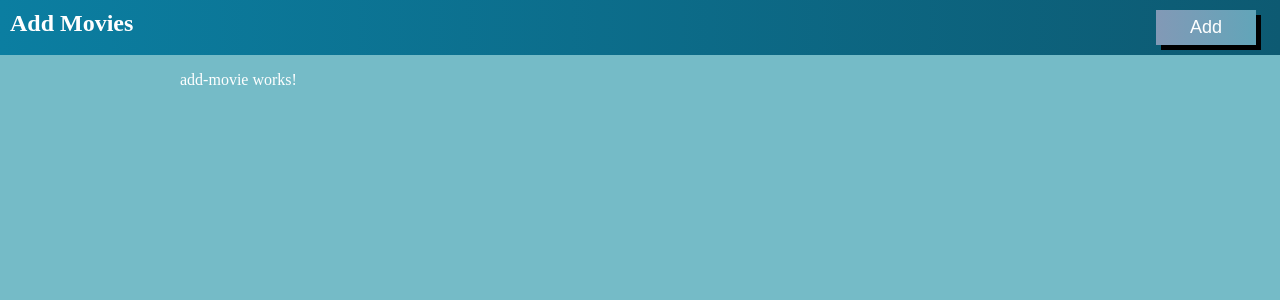
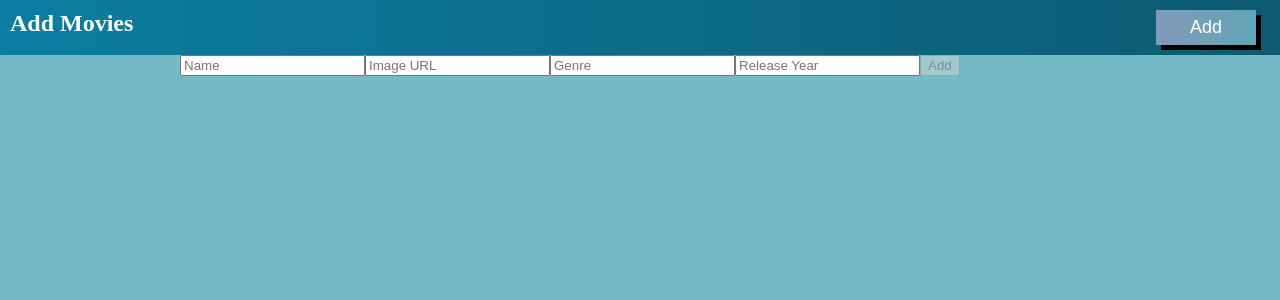
Before and after one commit to sjkadali/angular-rxjs-app, an Angular app in the folder movie-app/: page /movies in a window 1280 px wide. Both pictures are taken after a click on the button "Add". Shown: the top 300 px of the page. Built offline with nearby package versions, Linux system fonts and the light colour scheme; data requests are answered from the project's data file.

Commit message:
Added add-movie form

```diff
--- a/movie-app/src/app/app.module.ts
+++ b/movie-app/src/app/app.module.ts
@@ -5,7 +5,6 @@ import { HttpClientModule } from '@angular/common/http';
 import { AppRoutingModule } from './app-routing.module';
 import { AppComponent } from './app.component';
 import { NavbarComponent } from './navbar/navbar.component';
-import { ReactiveFormsModule } from '@angular/forms';
 
 @NgModule({
   declarations: [
@@ -15,8 +14,7 @@ import { ReactiveFormsModule } from '@angular/forms';
   imports: [
     BrowserModule,
     AppRoutingModule,
-    HttpClientModule,
-    ReactiveFormsModule
+    HttpClientModule
   ],
   providers: [],
   bootstrap: [AppComponent]
--- a/movie-app/src/app/movie/add-movie/add-movie.component.html
+++ b/movie-app/src/app/movie/add-movie/add-movie.component.html
@@ -1 +1,9 @@
-<p>add-movie works!</p>
+<form [formGroup]="movieForm" (ngSubmit)="addMovie()">
+    <input type="text" placeholder="Name" formControName="name" />
+    <input type="text" placeholder="Image URL" formControName="image" />
+    <input type="text" placeholder="Genre" formControName="genre" />
+    <input type="text" placeholder="Release Year" formControName="releaseYr" />
+
+    <button [disabled]="!movieForm.valid" type="submit">Add</button>
+
+</form>
--- a/movie-app/src/app/movie/add-movie/add-movie.component.ts
+++ b/movie-app/src/app/movie/add-movie/add-movie.component.ts
@@ -1,6 +1,8 @@
 import { Component, OnInit } from '@angular/core';
 import { FormGroup, FormControl, Validators } from '@angular/forms';
 import { NavbarService } from 'src/app/navbar/services/navbar.service';
+import { MovieService } from './../services/movie.service';
+import { Router } from '@angular/router';
 
 @Component({
   selector: 'app-add-movie',
@@ -16,10 +18,23 @@ export class AddMovieComponent implements OnInit {
     releaseYr: new FormControl('', [Validators.required]),
   });
 
-  constructor(private navbarService: NavbarService) { }
+  constructor(
+    private router: Router,
+    private movieService: MovieService,
+    private navbarService: NavbarService) { }
 
   ngOnInit(): void {
     this.navbarService.title.next('Add Movies');
   }
 
+  addMovie() {
+    if (this.movieForm.valid) {
+      this.movieService.addMovie(this.movieForm.value)
+        .subscribe(res => {
+          this.movieForm.reset();
+          this.router.navigate(['/']);
+        });
+    }
+  }
+
 }
--- a/movie-app/src/app/movie/movie.module.ts
+++ b/movie-app/src/app/movie/movie.module.ts
@@ -5,13 +5,14 @@ import { MovieRoutingModule } from './movie-routing.module';
 import { MovieDetailComponent } from './movie-detail/movie-detail.component';
 import { MovieComponent } from './movie/movie.component';
 import { AddMovieComponent } from './add-movie/add-movie.component';
+import { ReactiveFormsModule } from '@angular/forms';
 
 
 
 @NgModule({
   declarations: [MovieListComponent, MovieDetailComponent, MovieComponent, AddMovieComponent],
   imports: [
-    CommonModule, MovieRoutingModule
+    CommonModule, MovieRoutingModule, ReactiveFormsModule
   ]
 })
 export class MovieModule { }
--- a/movie-app/src/app/movie/services/movie.service.ts
+++ b/movie-app/src/app/movie/services/movie.service.ts
@@ -11,6 +11,10 @@ export class MovieService {
   private ROOT_URL = 'http://localhost:3000/movies';
 
   constructor(private http: HttpClient) { }
+
+  addMovie(movie: Movie) {
+    return this.http.post(this.ROOT_URL, movie);
+  }
 
   getMoviesFromHttp() {
     return this.http.get<Movie[]>(this.ROOT_URL);
```
